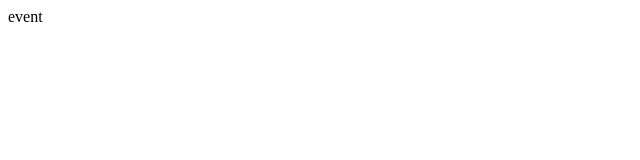
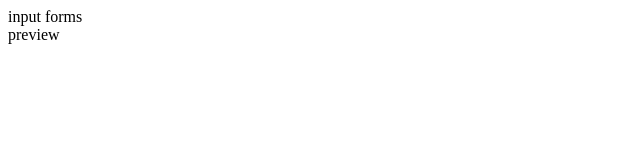
Before and after one commit to ALBAMONZ-LAB/SD-UI-admin-front-end, a Next.js app: page /event in a window 1280 px wide. Shown: the top 160 px of the page, without its empty margins (0-640 px from the left). Built offline with nearby package versions, Linux system fonts and the light colour scheme.

Commit message:
Add Event component's layout

```diff
--- a/src/app/event/page.tsx
+++ b/src/app/event/page.tsx
@@ -1,3 +1,10 @@
+import { InputForms, Preview } from "@/components";
+
 export default function Event() {
-  return <div>event</div>;
+  return (
+    <>
+      <InputForms />
+      <Preview />
+    </>
+  );
 }
--- /dev/null
+++ b/src/components/InputForms.tsx
@@ -0,0 +1,3 @@
+export function InputForms() {
+  return <div>input forms</div>;
+}
--- /dev/null
+++ b/src/components/Preview.tsx
@@ -0,0 +1,3 @@
+export function Preview() {
+  return <div>preview</div>;
+}
--- /dev/null
+++ b/src/components/index.ts
@@ -0,0 +1,2 @@
+export * from "./InputForms";
+export * from "./Preview";
```
